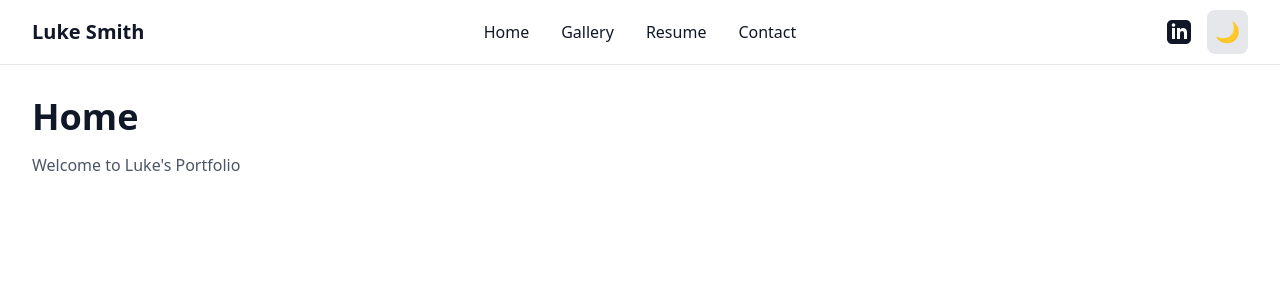
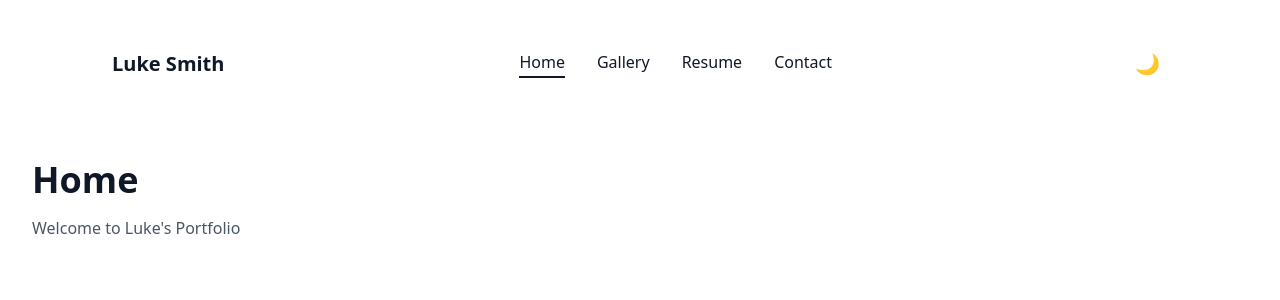
Before and after one commit to ethanjs2025/lukes-portfolio, a React (Vite) app: page / in a window 1280 px wide. Shown: the top 300 px of the page. Built offline with nearby package versions, Linux system fonts and the light colour scheme.

Commit message:
feat: updated header styling

```diff
--- a/src/components/Header.tsx
+++ b/src/components/Header.tsx
@@ -1,63 +1,39 @@
-import { Link } from 'react-router-dom'
+import { NavLink, Link } from 'react-router-dom'
 import ThemeToggle from './ui/ThemeToggle'
+
+const getNavLinkClass = (isActive: boolean) => {
+  return `relative hover:text-gray-600 dark:hover:text-gray-400 transition pb-1 ${
+    isActive ? 'after:w-full' : 'after:w-0 hover:after:w-full'
+  } after:content-[''] after:absolute after:bottom-0 after:left-0 after:h-0.5 after:bg-gray-900 dark:after:bg-gray-100 after:transition-all after:duration-300 after:ease-out`
+}
 
 export default function Header() {
   return (
-    <header className="sticky top-0 z-50 bg-white/80 dark:bg-gray-900/80 backdrop-blur-sm border-b border-gray-200 dark:border-gray-800">
-      <div className="max-w-7xl mx-auto px-4 sm:px-6 lg:px-8">
-        <div className="flex justify-between items-center h-16">
-          {/* Left: Name */}
-          <div className="flex-1">
-            <Link to="/" className="text-xl font-bold hover:text-blue-600 dark:hover:text-blue-400 transition">
+    <header className="sticky top-0 py-8 z-50 bg-white/80 dark:bg-gray-900/80 backdrop-blur-sm ">
+      <div className="px-6 sm:px-12 lg:px-20 xl:px-28">
+        <div className="flex justify-between items-center h-16 gap-8">
+          <div className="flex-shrink-0">
+            <Link to="/" className="text-xl font-bold hover:text-gray-600 dark:hover:text-gray-400 transition">
               Luke Smith
             </Link>
           </div>
 
-          {/* Center: Navigation */}
           <nav className="flex-1 flex justify-center items-center gap-8">
-            <Link
-              to="/"
-              className="hover:text-blue-600 dark:hover:text-blue-400 transition"
-            >
+            <NavLink to="/" className={({ isActive }) => getNavLinkClass(isActive)}>
               Home
-            </Link>
-            <Link
-              to="/gallery"
-              className="hover:text-blue-600 dark:hover:text-blue-400 transition"
-            >
+            </NavLink>
+            <NavLink to="/gallery" className={({ isActive }) => getNavLinkClass(isActive)}>
               Gallery
-            </Link>
-            <Link
-              to="/resume"
-              className="hover:text-blue-600 dark:hover:text-blue-400 transition"
-            >
+            </NavLink>
+            <NavLink to="/resume" className={({ isActive }) => getNavLinkClass(isActive)}>
               Resume
-            </Link>
-            <Link
-              to="/contact"
-              className="hover:text-blue-600 dark:hover:text-blue-400 transition"
-            >
+            </NavLink>
+            <NavLink to="/contact" className={({ isActive }) => getNavLinkClass(isActive)}>
               Contact
-            </Link>
+            </NavLink>
           </nav>
 
-          {/* Right: LinkedIn + Theme toggle */}
-          <div className="flex-1 flex justify-end items-center gap-4">
-            <a
-              href="https://google.com"
-              target="_blank"
-              rel="noopener noreferrer"
-              className="hover:text-blue-600 dark:hover:text-blue-400 transition"
-              aria-label="LinkedIn"
-            >
-              <svg
-                className="w-6 h-6"
-                fill="currentColor"
-                viewBox="0 0 24 24"
-              >
-                <path d="M19 0h-14c-2.761 0-5 2.239-5 5v14c0 2.761 2.239 5 5 5h14c2.762 0 5-2.239 5-5v-14c0-2.761-2.238-5-5-5zm-11 19h-3v-11h3v11zm-1.5-12.268c-.966 0-1.75-.79-1.75-1.764s.784-1.764 1.75-1.764 1.75.79 1.75 1.764-.783 1.764-1.75 1.764zm13.5 12.268h-3v-5.604c0-3.368-4-3.113-4 0v5.604h-3v-11h3v1.765c1.396-2.586 7-2.777 7 2.476v6.759z"/>
-              </svg>
-            </a>
+          <div className="flex-shrink-0 flex items-center gap-4">
             <ThemeToggle />
           </div>
         </div>
--- a/src/components/ui/ThemeToggle.tsx
+++ b/src/components/ui/ThemeToggle.tsx
@@ -6,7 +6,7 @@ export default function ThemeToggle() {
   return (
     <button
       onClick={toggleTheme}
-      className="p-2 rounded-lg bg-gray-200 dark:bg-gray-700 hover:bg-gray-300 dark:hover:bg-gray-600 transition-colors"
+      className="p-2 rounded-lg hover:scale-110 active:scale-90 transition-all"
       aria-label="Toggle theme"
     >
       {theme === 'light' ? (
```
